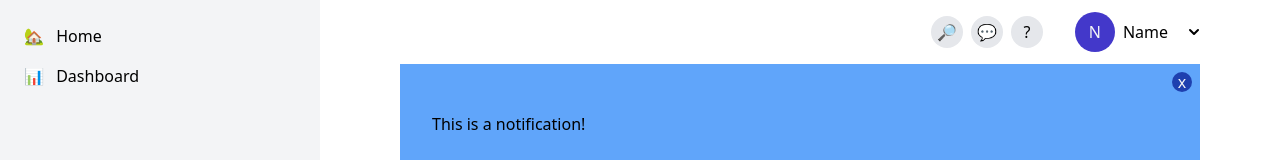
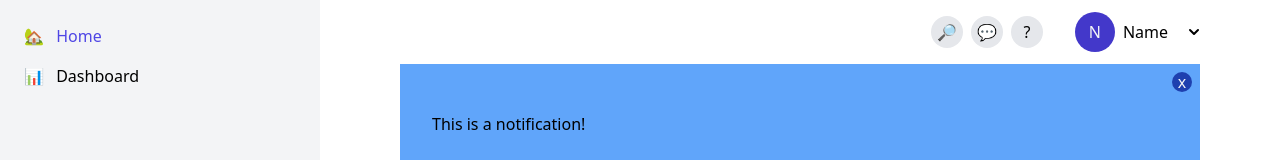
Before and after one commit to parastooveisi/svelte-personal-dashboard, a Svelte app: page / in a window 1280 px wide. Shown: the top 160 px of the page. Built offline with nearby package versions, Linux system fonts and the light colour scheme.

Commit message:
Replace "activeItem" with "activePage"

```diff
--- a/src/components/NavBar.svelte
+++ b/src/components/NavBar.svelte
@@ -2,14 +2,14 @@
   import { createEventDispatcher } from "svelte";
   const dispatch = createEventDispatcher();
   export let items: { title: string; icon: string }[];
-  export let activeItem: string;
+  export let activePage: string;
 </script>
 
 <div class="w-full h-screen flex-shrink flex-grow-0">
   <div class="sticky top-0 p-4 bg-gray-100 h-full">
     <ul class="flex sm:flex-col overflow-hidden content-center justify-center">
       {#each items as item}
-        <li on:click={() => dispatch("tabChange", item.title)} class="py-2 hover:text-indigo-300 rounded {item.title === activeItem ? 'text-indigo-600' : ''}">
+        <li on:click={() => dispatch("tabChange", item.title)} class="py-2 hover:text-indigo-300 rounded {item.title === activePage ? 'text-indigo-600' : ''}">
           <a class="truncate" href="#">
             <span class="w-7 sm:mx-2 mx-4 inline">{item.icon}</span>
             <span class="hidden sm:inline">{item.title}</span>
```
